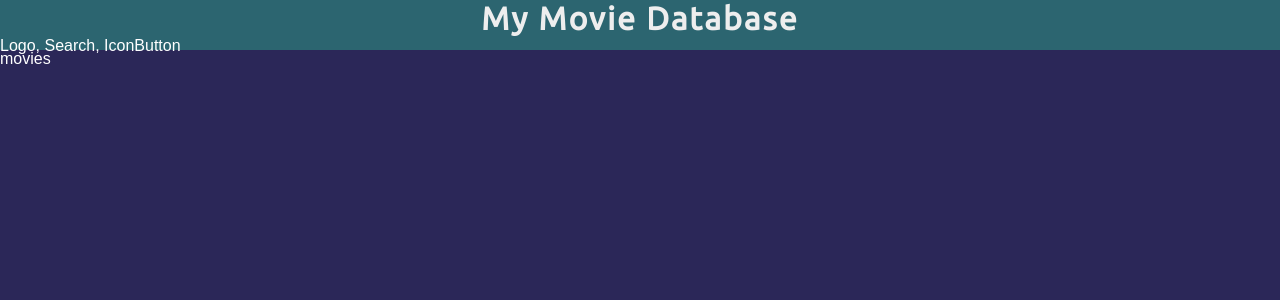
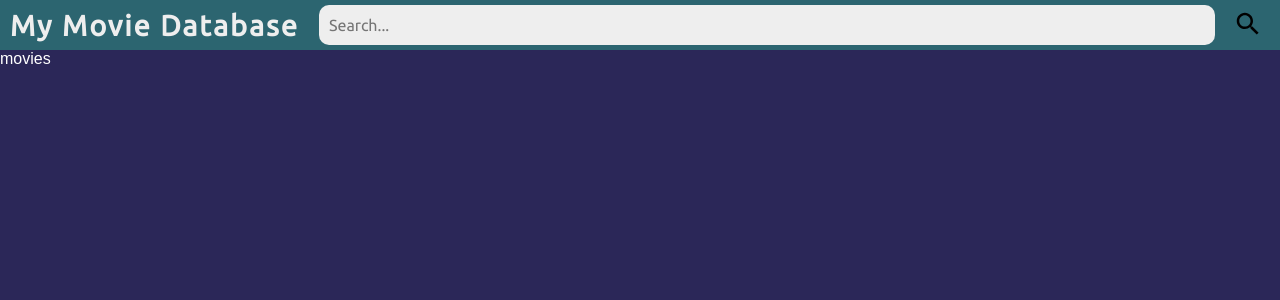
Before and after one commit to holgermanzke/mymdb, a React (Create React App) app: page / in a window 1280 px wide. Shown: the top 300 px of the page. Built offline with nearby package versions, Linux system fonts and the light colour scheme; a web font is replaced by a local one.

Commit message:
Add styling to header add svg icon

```diff
--- a/src/components/GlobalStyles.js
+++ b/src/components/GlobalStyles.js
@@ -15,6 +15,8 @@ export default function GlobalStyles() {
           background: #2b2758;
           font-family: "News Cycle", sans-serif;
           color: white;
+          height: 100vh;
+          width: 100vw;
         }
         p {
           font-family: "News Cycle", sans-serif;
--- a/src/components/Header.js
+++ b/src/components/Header.js
@@ -1,17 +1,24 @@
 import React from "react";
 import styled from "@emotion/styled";
 import Logo from "./logo";
+import SearchBar from "./SearchField";
+import SearchButton from "./SearchButton";
 
 const AppBar = styled.header`
   background: #2c6570;
+  width: 100%;
   height: 50px;
+  display: flex;
+  align-items: center;
+  justify-content: space-around;
 `;
 
 export default function Header() {
   return (
     <AppBar>
       <Logo text="My Movie Database" />
-      Logo, Search, IconButton
+      <SearchBar />
+      <SearchButton />
     </AppBar>
   );
 }
--- /dev/null
+++ b/src/components/SearchButton.js
@@ -0,0 +1,25 @@
+import React from "react";
+import styled from "@emotion/styled";
+import search from "../assets/search.svg";
+
+const SearchSubmitButton = styled.button`
+  background: #2c6570;
+  width: 65px;
+  height: 100%;
+  flex-shrink: 0;
+  outline: none;
+  border: 0;
+`;
+const Icon = styled.img`
+  color: #eeeeee;
+  height: 30px;
+  width: 30px;
+`;
+
+export default function SearchButton() {
+  return (
+    <SearchSubmitButton>
+      <Icon src={search} />
+    </SearchSubmitButton>
+  );
+}
--- /dev/null
+++ b/src/components/SearchField.js
@@ -0,0 +1,18 @@
+import React from "react";
+import styled from "@emotion/styled";
+
+const SearchInputField = styled.input`
+  background: #eeeeee;
+  height: 80%;
+  flex-grow: 1;
+  font-family: "Ubuntu", sans-serif;
+  font-size: 1rem;
+  margin-left: 10px;
+  outline: none;
+  border-radius: 10px;
+  border: none;
+  padding-left: 10px;
+`;
+export default function SearchInput() {
+  return <SearchInputField autoFocus placeholder="Search..." />;
+}
--- a/src/components/logo.js
+++ b/src/components/logo.js
@@ -7,6 +7,8 @@ const Title = styled.h1`
   text-align: center;
   color: #eeeeee;
   letter-spacing: 2px;
+  font-size: 1.8rem;
+  padding: 0 10px;
 `;
 
 export default function Logo({ text }) {
```
Also changed, not shown: src/assets/search.svg (added).
